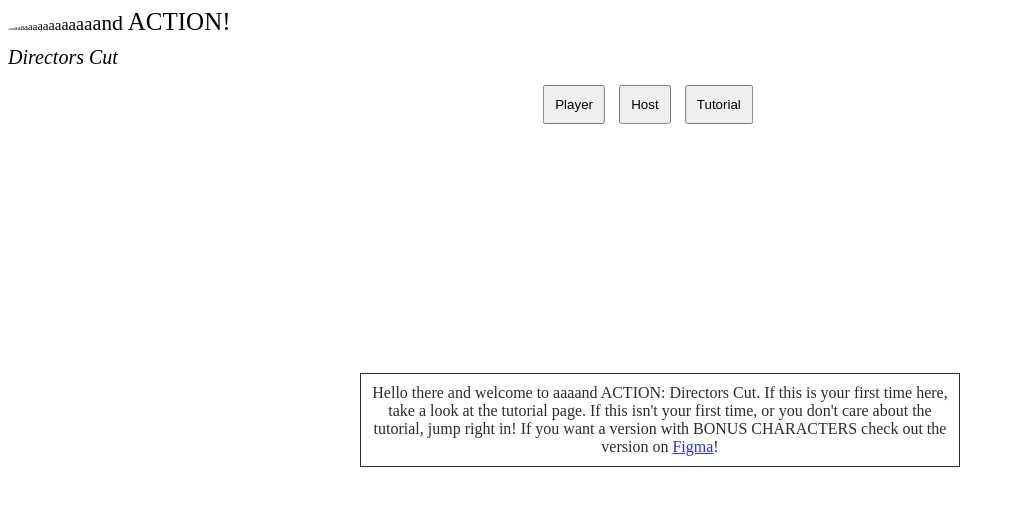
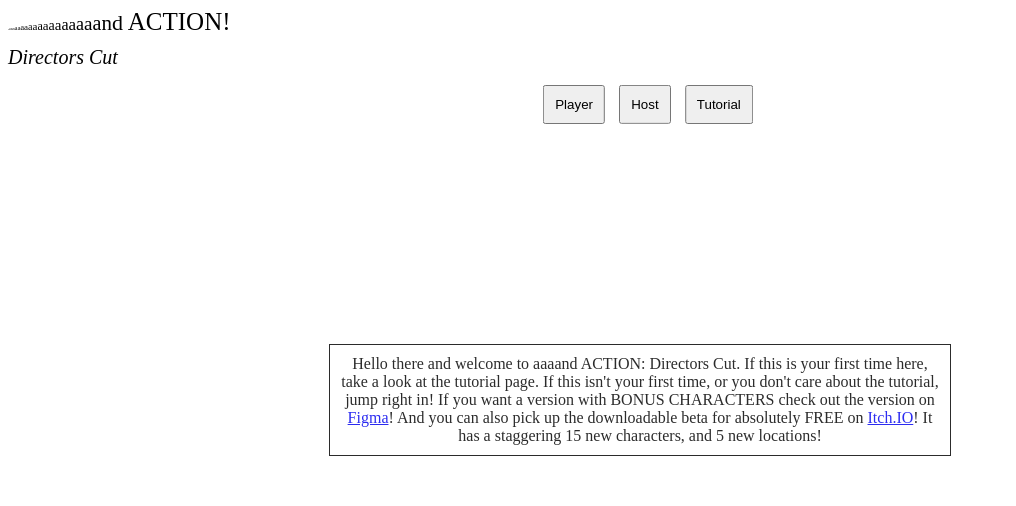
Before and after one commit to Gareth5827/AADC, a plain HTML site: page index.html in a window 1280 px wide. Shown: the whole page, without its empty margins (0-1016 px from the left). Drawn offline with Linux system fonts and the light colour scheme.

Commit message:
Added more content to the main menu text box
Shilling downloadable version on Itch.IO (https://gareth-simplestudios.itch.io/and-action-directors-cut)

```diff
--- a/index.html
+++ b/index.html
@@ -229,9 +229,9 @@
         <button id="hostButton" onclick="showMenu('host')">Host</button>
         <button id="tutorialButton" onclick="showMenu('tutorial')">Tutorial</button>
     </div>
-        <div id="mainMenuTextBox" style="margin: 20px; padding: 10px; border: 1px solid black; max-width: 600px;">
-Hello there and welcome to aaaand ACTION: Directors Cut. If this is your first time here, take a look at the tutorial page. If this isn't your first time, or you don't care about the tutorial, jump right in! If you want a version with BONUS CHARACTERS check out the version on <a href="https://www.figma.com/proto/umE9uQNTcuqVr0ef63twmK/AADC?type=design&node-id=6-4&t=PJnFh3OMk7D0ITXk-1&scaling=contain&page-id=0%3A1&starting-point-node-id=6%3A21&mode=design" target="_blank">Figma</a>!
-        </div>
+    <div id="mainMenuTextBox">
+        Hello there and welcome to aaaand ACTION: Directors Cut. If this is your first time here, take a look at the tutorial page. If this isn't your first time, or you don't care about the tutorial, jump right in! If you want a version with BONUS CHARACTERS check out the version on <a href="https://www.figma.com/proto/umE9uQNTcuqVr0ef63twmK/AADC?type=design&node-id=6-4&t=PJnFh3OMk7D0ITXk-1&scaling=contain&page-id=0%3A1&starting-point-node-id=6%3A21&mode=design" target="_blank">Figma</a>! And you can also pick up the downloadable beta for absolutely FREE on <a href="https://gareth-simplestudios.itch.io/and-action-directors-cut" target="_blank">Itch.IO</a>! It has a staggering 15 new characters, and 5 new locations!
+    </div>
 
     <!-- Player Menu -->
     <div class="centered hidden" id="playerMenu">
```
